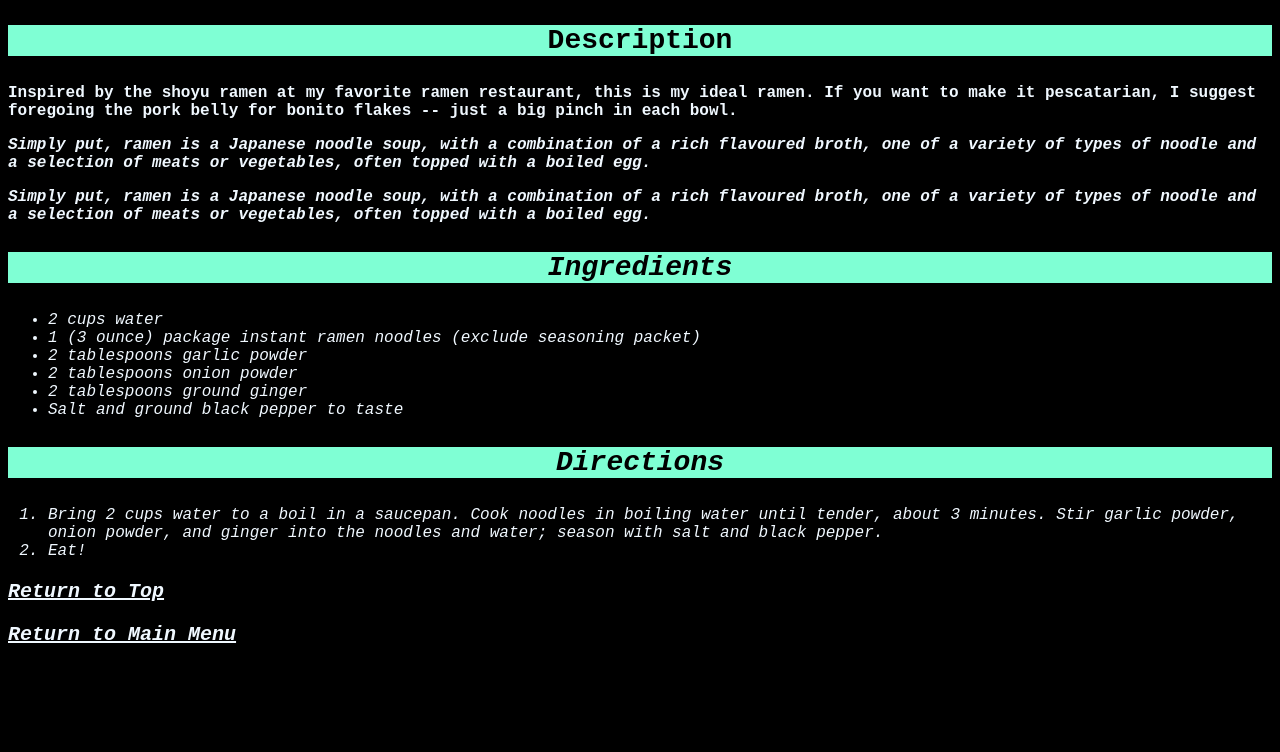
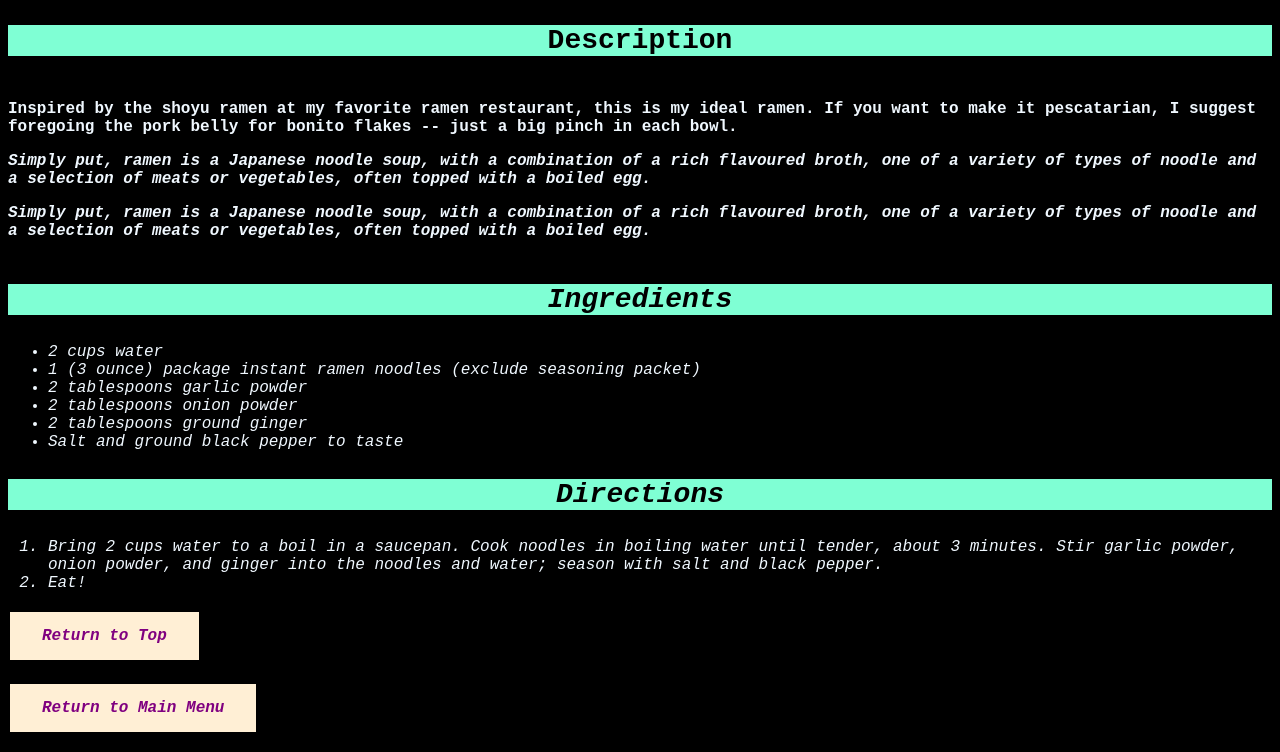
Before and after one commit to Togumogu/odin-recipes, a plain HTML site: page recipes/ramen.html in a window 1280 px wide. Shown: the part 647-1399 px from the top of the page. Before the commit the page ends 1313 px from the top, so only its background shows below. Drawn offline with Linux system fonts and the light colour scheme.

Commit message:
Styled buttons

```diff
--- a/recipes/ramen.html
+++ b/recipes/ramen.html
@@ -30,9 +30,7 @@
             <li>Bring 2 cups water to a boil in a saucepan. Cook noodles in boiling water until tender, about 3 minutes. Stir garlic powder, onion powder, and ginger into the noodles and water; season with salt and black pepper.</li>
             <li>Eat!</li>
         </ol>
-        <div class="links big">
-            <p><a href="#h1">Return to Top</a></p>
-            <p><a href="../index.html">Return to Main Menu</a></p>
-        </div>
+            <p><a href="#h1" class="links">Return to Top</a></p>
+            <p><a href="../index.html" class="links">Return to Main Menu</a></p>
     </body>
 </html>
--- a/styles.css
+++ b/styles.css
@@ -26,16 +26,29 @@
 
 }
 .links {
-    color: rgb(11, 11, 216);
-    font-size: medium;
+    background-color: papayawhip;
+    border: none;
+    color: purple;
+    padding: 15px 32px;
+    text-align: center;
+    text-decoration: none;
+    display:inline-block;
+    font-size: 16px;
     font-weight: 800;
+    margin: 4px 2px;
+    cursor: pointer;
 }
 .steps,
 .list,
 .desc {
     font-size: medium;
     font-weight: 800;
+    display: inline-block;
+
 }
 .big {
     font-size: 20px;
 }
+.inv {
+    display: none;
+}
```
Also changed, not shown: index.html (+4 -6 lines), recipes/fried_chicken.html (+2 -4 lines), recipes/steak.html (+2 -4 lines).
